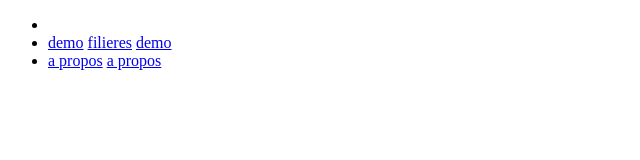
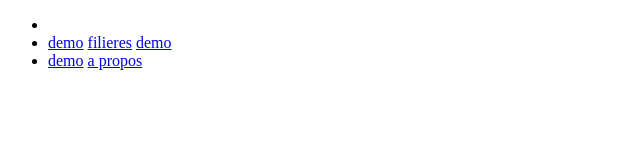
Before and after one commit to Marvin709/site_esgis, a plain HTML site: page index.html in a window 1280 px wide. Shown: the full height of the page, 0-640 px from the left. Drawn offline with Linux system fonts and the light colour scheme.

Commit message:
modification

```diff
--- a/index.html
+++ b/index.html
@@ -17,7 +17,7 @@
                 <a href="http://">demo</a>
             </li>
             <li>
-                <a href="http://">a propos</a>
+                <a href="http://">demo</a>
                 <a href="http://">a propos</a>
             </li>
         </ul>
```
